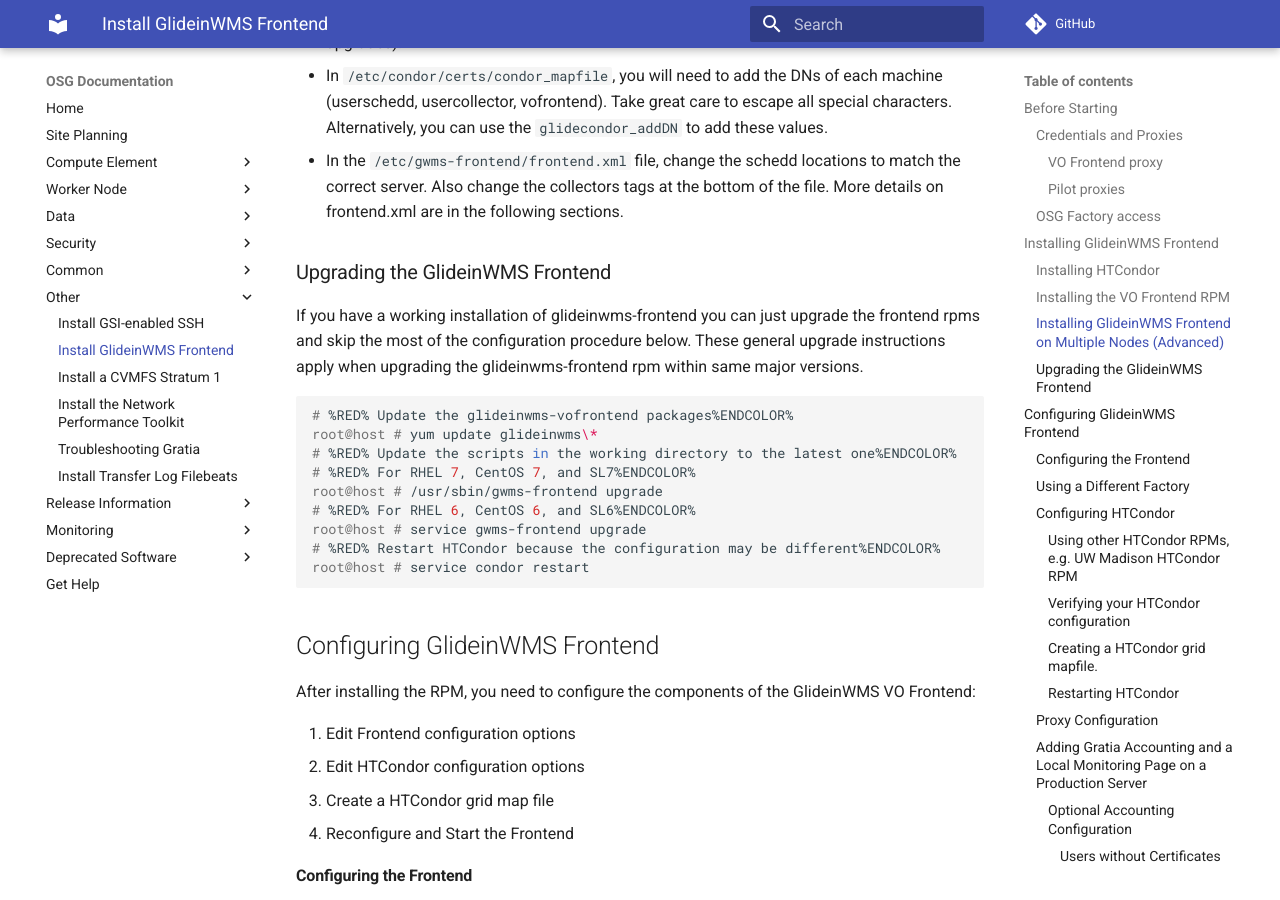
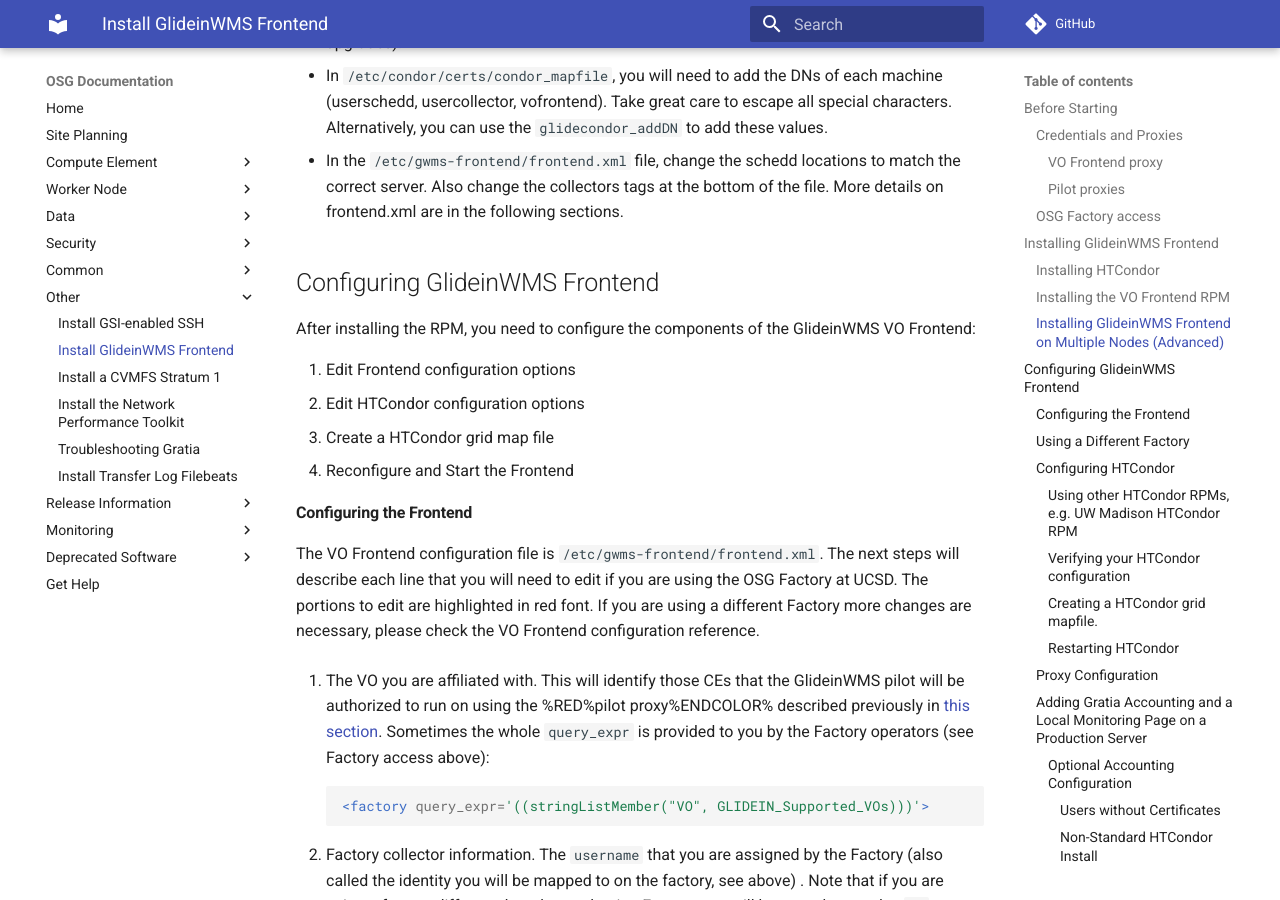
Before and after one commit to osg-htc/docs, an MkDocs documentation site: the page built from docs/other/install-gwms-frontend.md, in a window 1280 px wide and 900 px high, scrolled down 5186 px. Built offline with MkDocs 1.6.1 and Material for MkDocs 9.7.7, drawn with Linux system fonts in a browser that asks for light colours; comment, search, counter and statistics services are not loaded; old or Windows-style settings are respelled for this version of MkDocs; some of the changed text lies outside the part shown.

Commit message:
Update install-gwms-frontend.md with feedback
Update install-gwms-frontend.md with all the comments from Brian's feedback

````diff
--- a/docs/other/install-gwms-frontend.md
+++ b/docs/other/install-gwms-frontend.md
@@ -174,25 +174,6 @@
 - In `/etc/condor/certs/condor_mapfile`, you will need to add the DNs of each machine (userschedd, usercollector, vofrontend). Take great care to escape all special characters. Alternatively, you can use the `glidecondor_addDN` to add these values.
 - In the `/etc/gwms-frontend/frontend.xml` file, change the schedd locations to match the correct server. Also change the collectors tags at the bottom of the file. More details on frontend.xml are in the following sections.
 
-### Upgrading the GlideinWMS Frontend
-
-If you have a working installation of glideinwms-frontend you can just upgrade
-the frontend rpms and skip the most of the configuration procedure below. These
-general upgrade instructions apply when upgrading the glideinwms-frontend rpm
-within same major versions.
-
-``` console
-# %RED% Update the glideinwms-vofrontend packages%ENDCOLOR%
-root@host # yum update glideinwms\*
-# %RED% Update the scripts in the working directory to the latest one%ENDCOLOR%
-# %RED% For RHEL 7, CentOS 7, and SL7%ENDCOLOR%
-root@host # /usr/sbin/gwms-frontend upgrade
-# %RED% For RHEL 6, CentOS 6, and SL6%ENDCOLOR%
-root@host # service gwms-frontend upgrade
-# %RED% Restart HTCondor because the configuration may be different%ENDCOLOR%
-root@host # service condor restart
-```
-
 Configuring GlideinWMS Frontend
 --------------------------------
 
@@ -351,7 +332,7 @@
 
 #### Creating a HTCondor grid mapfile.
 
-The HTCondor grid mapfile (`/etc/condor/certs/condor_mapfile`) is used for
+The HTCondor mapfile (`/etc/condor/certs/condor_mapfile`) is used for
 authentication between the GlideinWMS pilot running on a remote worker node, and
 the local collector. HTCondor uses the mapfile to map certificates to pseudo-users
 on the local machine. It is important that you map the DN's of:
@@ -381,9 +362,6 @@
 Below is an example mapfile, by default found in
 `/etc/condor/certs/condor_mapfile`. In this example there are lines for each of
 services mentioned above.
-
-!!! note
-    Previously, the `example_of_format` entry was using scape format for each DN like for example: *GSI "^\/DC\=org\/DC\=doegrids\/OU\=Services\/CN\=personal\-submit\-host2\.mydomain\.edu$" %RED<example_of_format>%ENDCOLOR%* for security purposes. This is no longer needed:
 
 ``` file
 GSI "%RED%DN of schedd proxy%ENDCOLOR%" schedd
@@ -439,7 +417,7 @@
             fqan = %RED%<VOMS ATTRIBUTE>%ENDCOLOR%
 
         !!! warning
-            Due to the [retirement of VOMS Admin server](https://opensciencegrid.github.io/technology/policy/voms-admin-retire/)
+            Due to the [retirement of VOMS Admin server](https://opensciencegrid.org/technology/policy/voms-admin-retire/)
             in the OSG, `use_voms_server = false` is the preferred method for signing VOMS attributes.
 
     Optionally, the proxy renewal `frequency` and `lifetime` (in hours) can be specified in each `[PILOT <NAME>]` section:
@@ -465,8 +443,6 @@
 
         [COMMON]
         owner = %RED%<GWMS FRONTEND USER>%ENDCOLOR%
-
-
     !!! note
         The `[COMMON]` section is required but its contents are optional
 
@@ -479,7 +455,7 @@
         :::console
         root@host # yum install gratia-probe-glideinwms
 
-2.  Edit the ProbeConfig located in `/etc/gratia/condor/ProbeConfig`. First, edit the `SiteName` and `ProbeName` to be a unique identifier for your GlideinWMS Submit host. There can be multiple probes (with different names) per site. If you haven't already, you should register your GlideinWMS submit host in [OIM](https://oim.opensciencegrid.org/oim/home). Then you can use the name you used to register the resource.
+2.  Edit the ProbeConfig located in `/etc/gratia/condor/ProbeConfig`. First, edit the `SiteName` and `ProbeName` to be a unique identifier for your GlideinWMS Submit host. There can be multiple probes (with different names) per site. If you haven't already, you should register your GlideinWMS submit host in [OIM](https://github.com/opensciencegrid/topology/). Then you can use the name you used to register the resource.
 
         ProbeName="condor:<hostname>"
         SiteName="HCC-GlideinWMW-Frontend"
@@ -623,7 +599,7 @@
         <job query_expr="(!isUndefined(is_itb) && is_itb)">
 
 
-6. Reconfigure the Frontend (see the section below):
+6. Reconfigure the Frontend (see the [section below](#reconfiguring-glideinwms)):
 
         :::console
         # on EL7 systems
````
Also changed, not shown: other parts of docs/other/install-gwms-frontend.md (+2 -2 lines).
